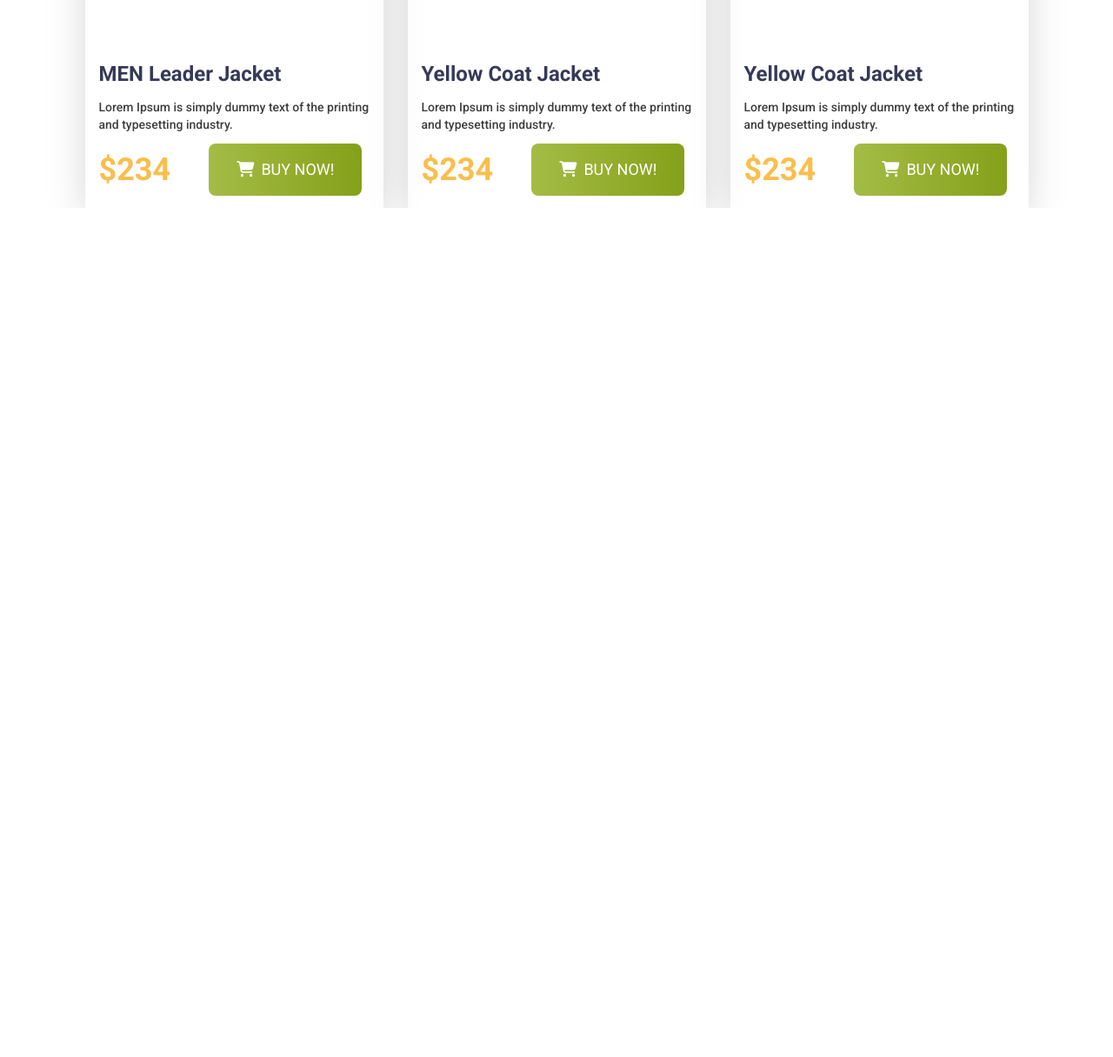
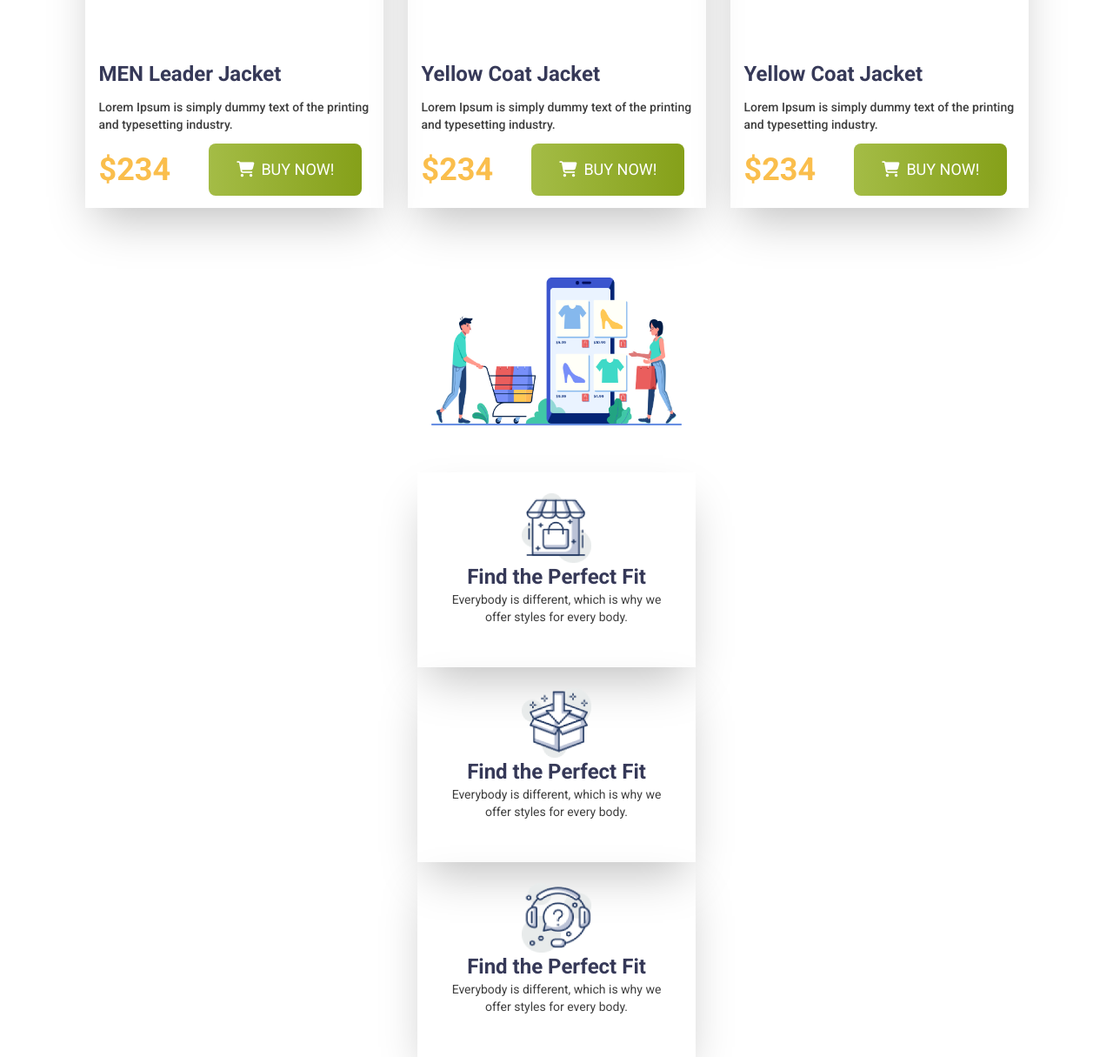
Before and after one commit to MohammadRayhan190720/penguin-fashion-tailwind, a website: page dist/index.html in a window 1280 px wide. Shown: the part 1728-2943 px from the top of the page at 87% size. Before the commit the page ends 1967 px from the top, so only its background shows below. Drawn offline with Linux system fonts and the light colour scheme.

Commit message:
footer section complet

```diff
--- a/dist/index.html
+++ b/dist/index.html
@@ -184,6 +184,32 @@
      </div>
 
      </div>
+     <!-- footer section  -->
+      <footer>
+        <div class="mt-20 flex flex-col justify-center items-center">
+          <div class="w-72 h-44">
+            <img class="w-full" src="../images/shopping.png" alt="" srcset="">
+          </div>
+          <div class="mt-12">
+            <div class="w-80 h-56 text-center shadow-2xl pt-6 pb-6 ps-8 pr-8 ">
+              <img class="w-20 h-20 mx-auto" src="../icons/house.png" alt="" srcset="">
+              <h3 class="text-[#363958] text-2xl font-bold">Find the Perfect Fit</h3>
+              <P class="text-[#3E3E3E] font-normal text-sm">Everybody is different, which is why we offer styles for every body.</P>
+            </div>
+            <div class="w-80 h-56 text-center shadow-2xl pt-6 pb-6 ps-8 pr-8 ">
+              <img class="w-20 h-20 mx-auto" src="../icons/box.png" alt="" srcset="">
+              <h3 class="text-[#363958] text-2xl font-bold">Find the Perfect Fit</h3>
+              <P class="text-[#3E3E3E] font-normal text-sm">Everybody is different, which is why we offer styles for every body.</P>
+            </div>
+            <div class="w-80 h-56 text-center shadow-2xl pt-6 pb-6 ps-8 pr-8 ">
+              <img class="w-20 h-20 mx-auto" src="../icons/question.png" alt="" srcset="">
+              <h3 class="text-[#363958] text-2xl font-bold">Find the Perfect Fit</h3>
+              <P class="text-[#3E3E3E] font-normal text-sm">Everybody is different, which is why we offer styles for every body.</P>
+            </div>
+
+          </div>
+        </div>
+      </footer>
 
 
   </main>
```
Also changed, not shown: dist/output.css.
